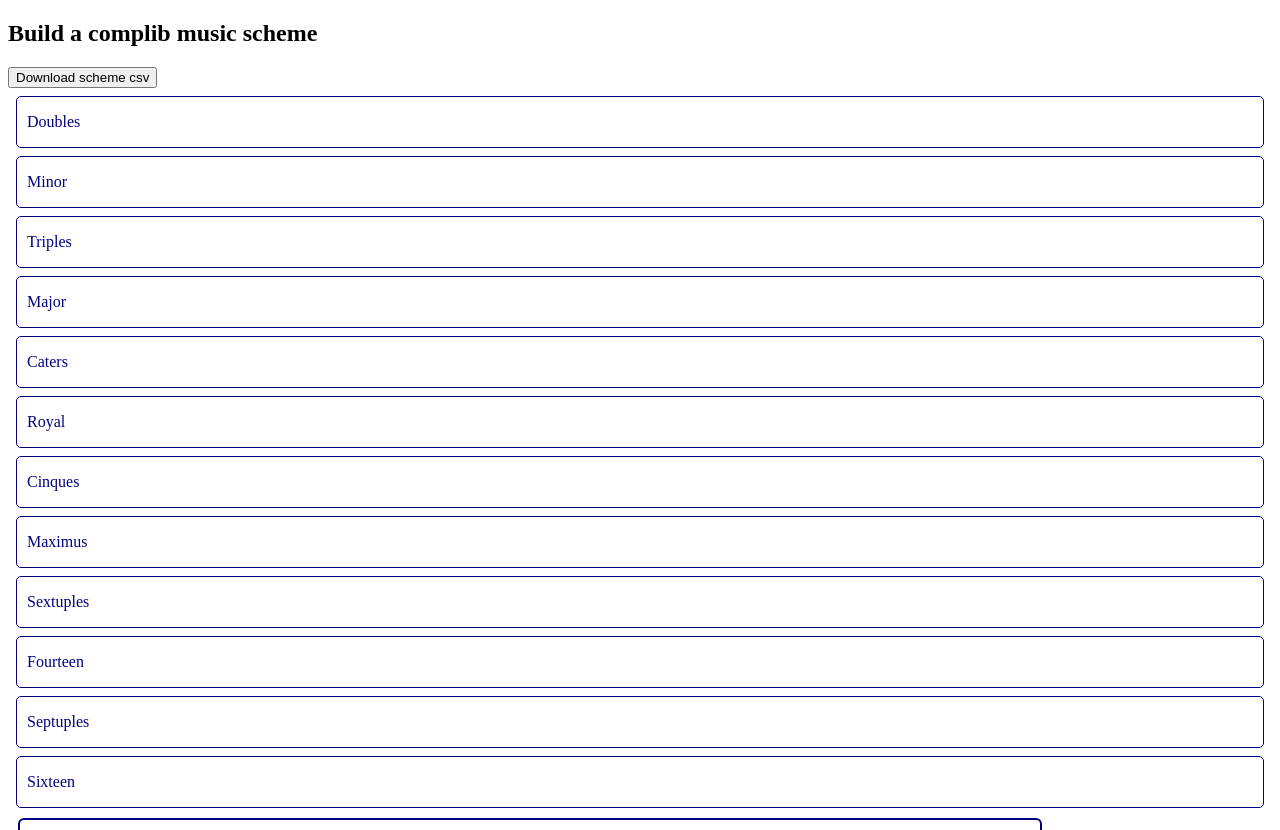
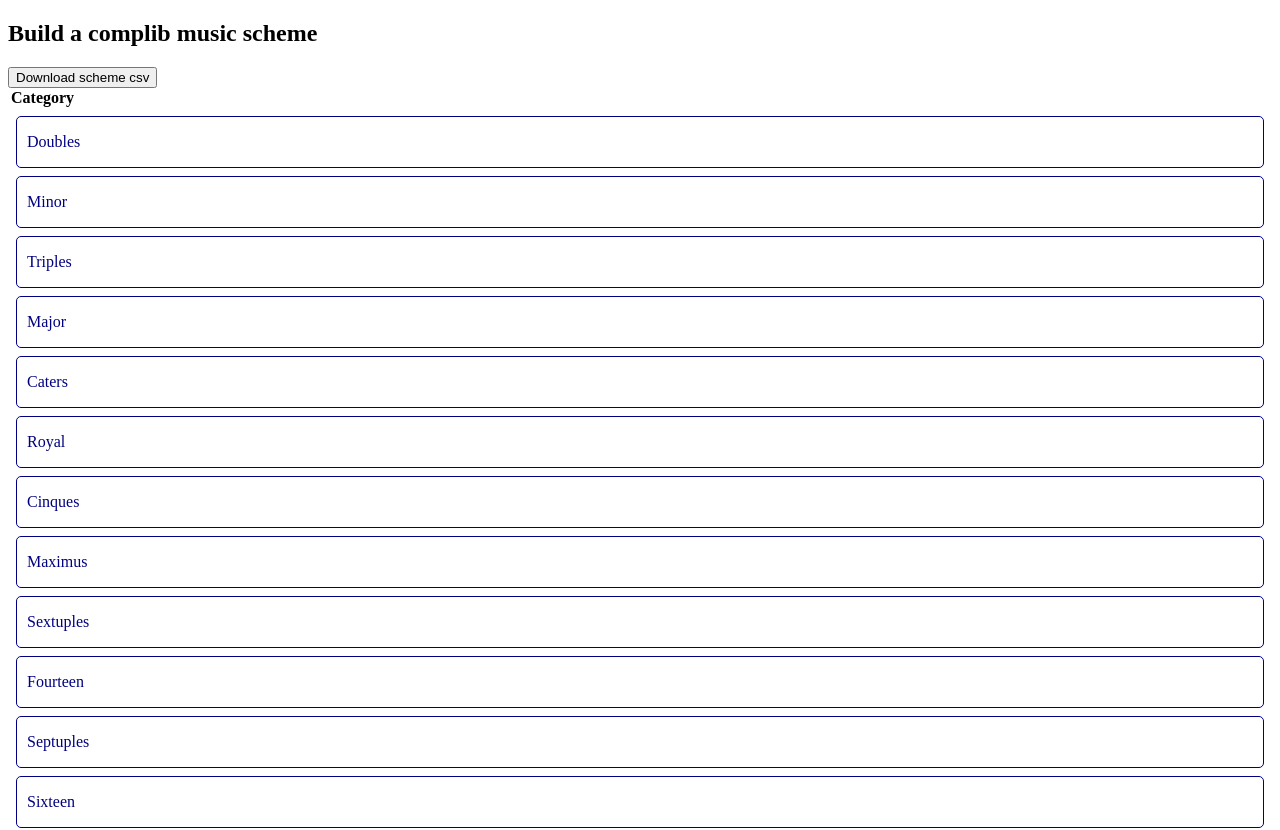
Before and after one commit to orchestrali/ceramic-cloud, a plain HTML site: page complibbuild.html in a window 1280 px wide. Shown: the top 830 px of the page. Drawn offline with nearby package versions, Linux system fonts and the light colour scheme.

Commit message:
add category table

```diff
--- a/complibbuild.html
+++ b/complibbuild.html
@@ -22,7 +22,15 @@
     <div>
       <button type="button" id="downloadcsv" style="display:none;">Download scheme csv</button>
     </div>
-    <div id="schemetables"></div>
+    <div id="schemetables">
+      <table id="categorytable">
+        <thead>
+          <th></th><!--order-->
+          <th class="wide">Category</th>
+        </thead>
+        <tbody></tbody>
+      </table>
+    </div>
 
     <div id="instructions" style="display:none;">
       <p>"pattern" corresponds to "Mask" in the final spreadsheet. It can include parentheses, to indicate that the bells inside the parentheses can be in any order. For example, "xxxx(57)68" will be converted to two masks, xxxx5768 and xxxx7568.</p>
```
